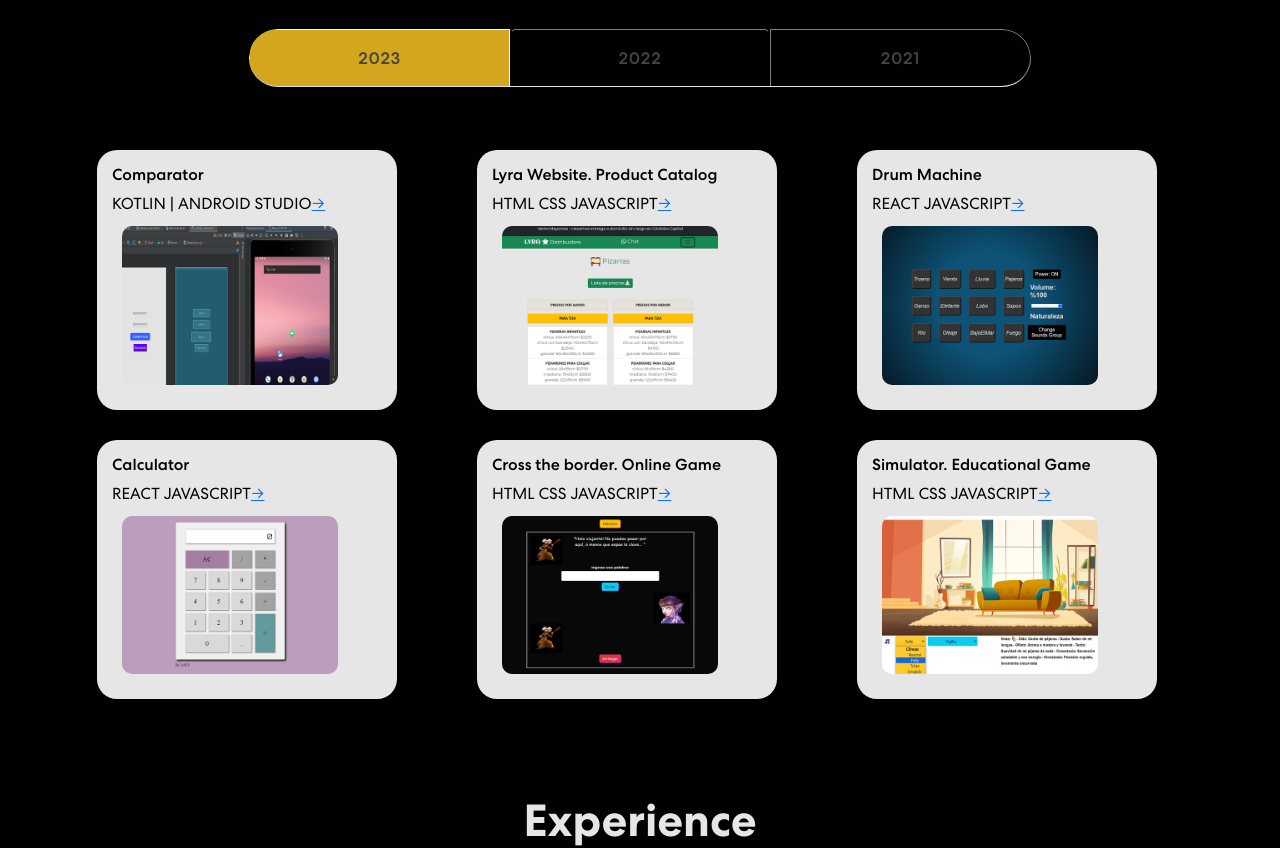
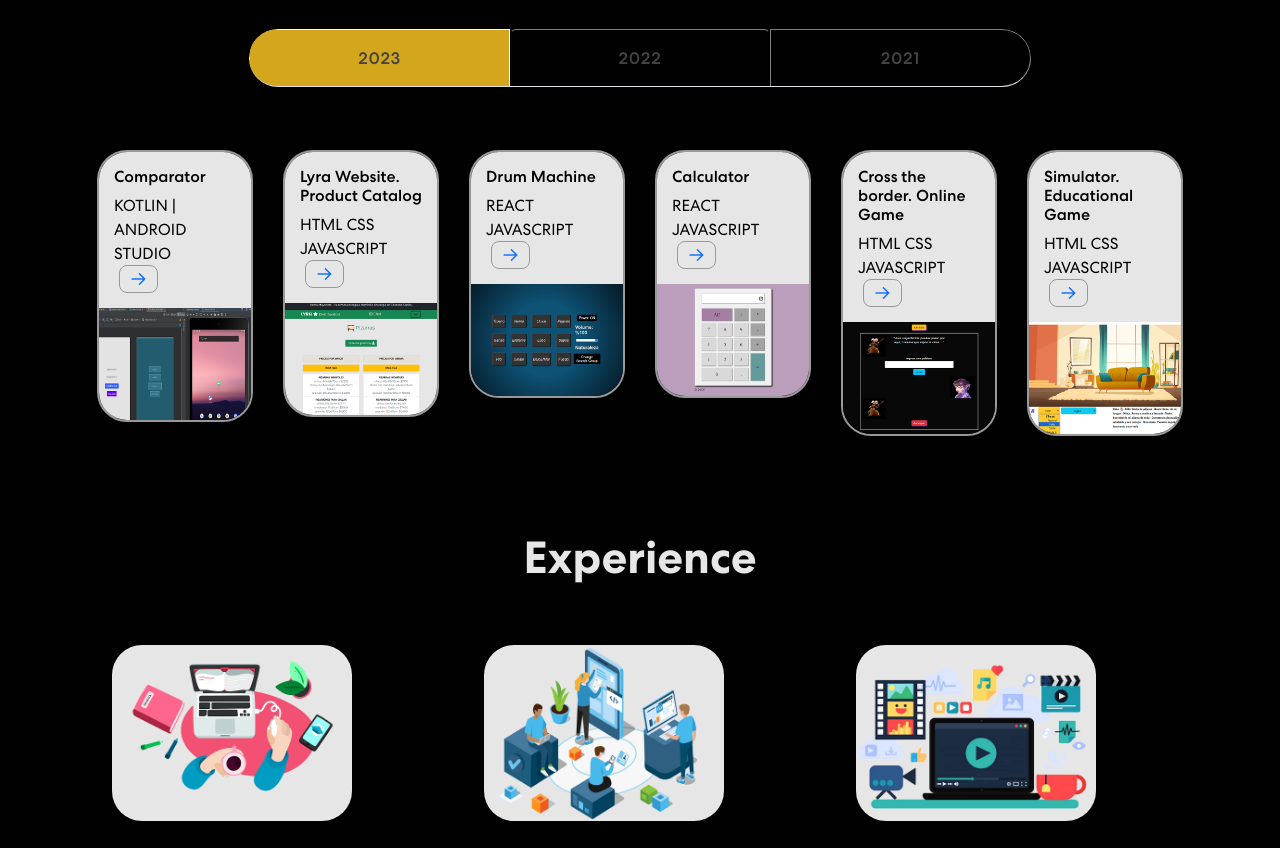
Before and after one commit to lucianatux/portfolioWebsite, a React (Create React App) app in the folder personal-portfolio/: page / in a window 1280 px wide. Shown: the part 1700-2548 px from the top of the page. Built offline with nearby package versions, Linux system fonts and the light colour scheme.

Commit message:
style project card

```diff
--- a/personal-portfolio/src/App.css
+++ b/personal-portfolio/src/App.css
@@ -447,17 +447,36 @@ display: inline-block;
   border-radius: 0 55px 55px 0;
 }
 .cardproject{
-  max-width: 300px;
+  max-width: 250px;
+border: 2px solid var(--fifth-color);
+border-radius: 30px;
+overflow: hidden;
+margin: 15px;
+}
+.projImg{
+  width: 100%;
+}
+.proj-txtx{
   padding: 15px;
   background: var(--first-color) ;
-  margin: 15px;
-  border-radius: 20px;
   color: var(--sixth-color);
 }
-.projImg{
-  width: 80%;
-  border-radius: 10px;
-  margin: 10px;
+.arrowlink{
+  padding: 0 10px;
+  text-decoration: none;
+  font-size: 20px;
+  border: 1px solid var(--fifth-color);
+  border-radius: 8px;
+  margin-left: 5px;
+}
+.arrowlink:hover{
+  border: 3px solid var(--fifth-color);
+  font-weight: 500;
+}
+.divprojectcard {
+  display: flex;
+  flex-wrap: wrap;
+  justify-content: center;
 }
 
 /************ Experience Css  Education Css************/
--- a/personal-portfolio/src/components/ProjectCard.js
+++ b/personal-portfolio/src/components/ProjectCard.js
@@ -2,14 +2,15 @@ import { Col } from "react-bootstrap";
 
 export const ProjectCard = ({ title, description, imgUrl, link }) => {
   return (
-    <Col size={12} sm={6} md={4}>
+    <Col size={12} sm={4} md={2}>
       <div className="cardproject">
       <div className="proj-imgbx">
         <div className="proj-txtx">
           <h6>{title}</h6>
           <span>{description}</span>
+          <br/>
           <button className="proj-link">
-          <a href={link}>&rarr;</a>
+          <a className="arrowlink" href={link} rel="noreferrer" target="_blank">&rarr;</a>
           </button>
         </div>
         <img src={imgUrl} alt="url" loading="lazy" className="projImg" />
--- a/personal-portfolio/src/components/Projects.js
+++ b/personal-portfolio/src/components/Projects.js
@@ -121,6 +121,7 @@ export const Projects = () => {
                   <Tab.Content id="slideInUp" >
                     <Tab.Pane eventKey="first">
                       <Row>
+                      <div className="divprojectcard">
                       {
                           projects.map((project, index) => {
                             return (
@@ -131,6 +132,7 @@ export const Projects = () => {
                             )
                           })
                         }
+                        </div>
                       </Row>
                     </Tab.Pane>
                     <Tab.Pane eventKey="second">
```
